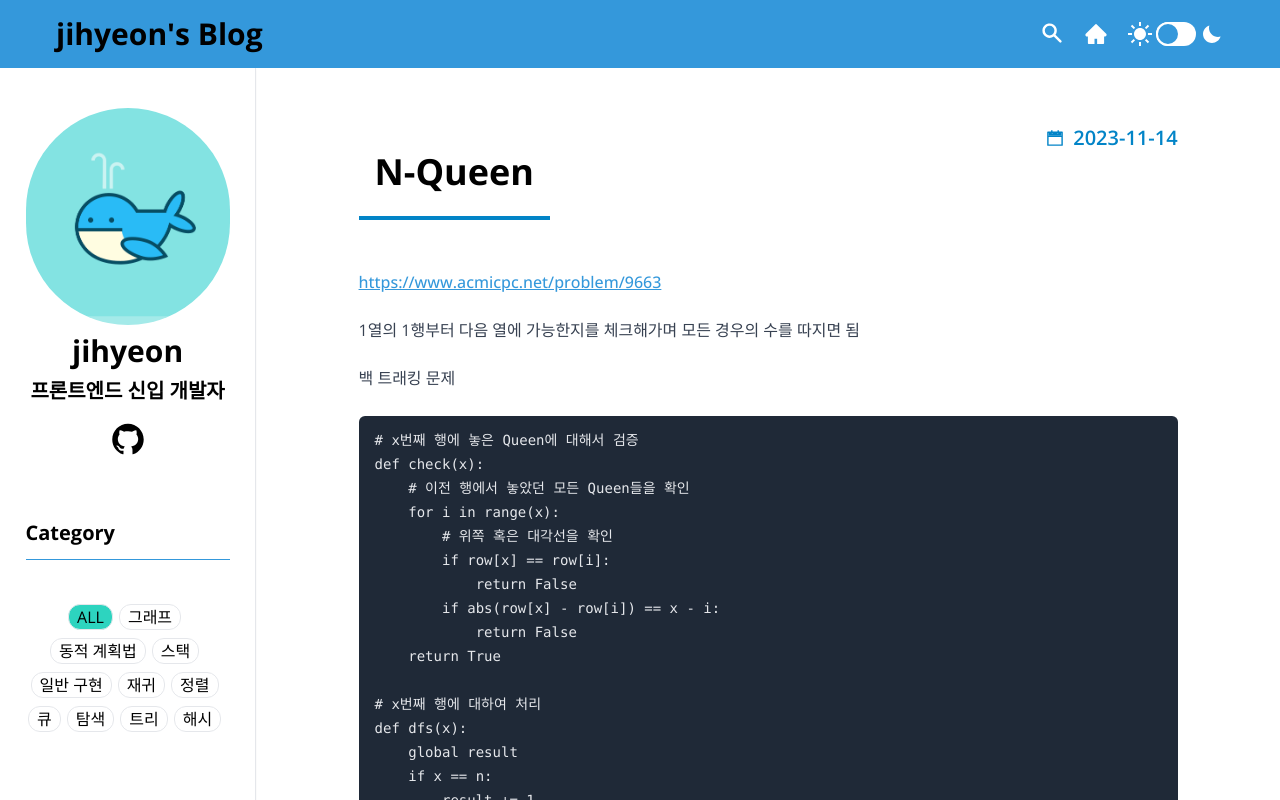
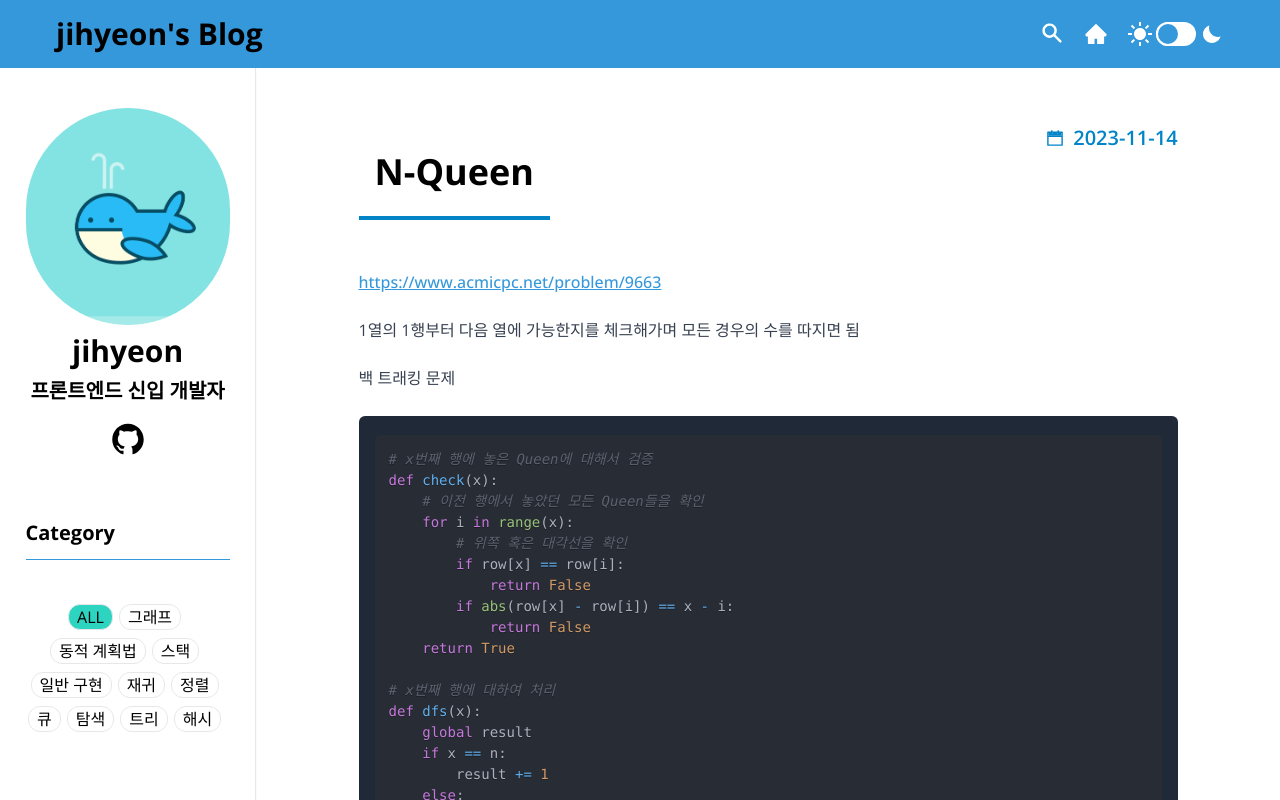
Before and after one commit to jhchoi1182/jihyeon_blog, a Next.js app: page /N-Queen in a window 1280 px wide. Built offline with nearby package versions, Linux system fonts and the light colour scheme.

Commit message:
fix: SyntaxHighlighter 적용 안 되던 문제 수정

```diff
--- a/src/components/detailPost/PostContent.tsx
+++ b/src/components/detailPost/PostContent.tsx
@@ -2,8 +2,8 @@
 
 import ReactMarkdown from "react-markdown";
 import remarkGfm from "remark-gfm";
-import { Prism as SyntaxHighlighter } from "react-syntax-highlighter";
-import { dark } from "react-syntax-highlighter/dist/esm/styles/prism";
+import {Prism as SyntaxHighlighter} from 'react-syntax-highlighter'
+import {oneDark} from 'react-syntax-highlighter/dist/esm/styles/prism'
 
 type PostContentProps = {
   content: string;
@@ -15,22 +15,16 @@ export default function PostContent({ content }: PostContentProps) {
       className="prose max-w-none dark:text-slate-100"
       remarkPlugins={[remarkGfm]}
       components={{
-        code({ node, inline, className, children, ...props }) {
-          const match = /language-(\w+)/.exec(className || "");
-          return !inline && match ? (
+        code(props) {
+          const {children, ...rest} = props
+          return (
             <SyntaxHighlighter
-              {...props}
-              style={dark}
-              language={match[1]}
+              {...rest}
               PreTag="div"
-            >
-              {String(children).replace(/\n$/, "")}
-            </SyntaxHighlighter>
-          ) : (
-            <code {...props} className={className}>
-              {children}
-            </code>
-          );
+              language={"python"}
+              style={oneDark}
+            >{String(children).replace(/\n$/, '')}</SyntaxHighlighter>
+          )
         },
         img: (image) => (
           <img
```
